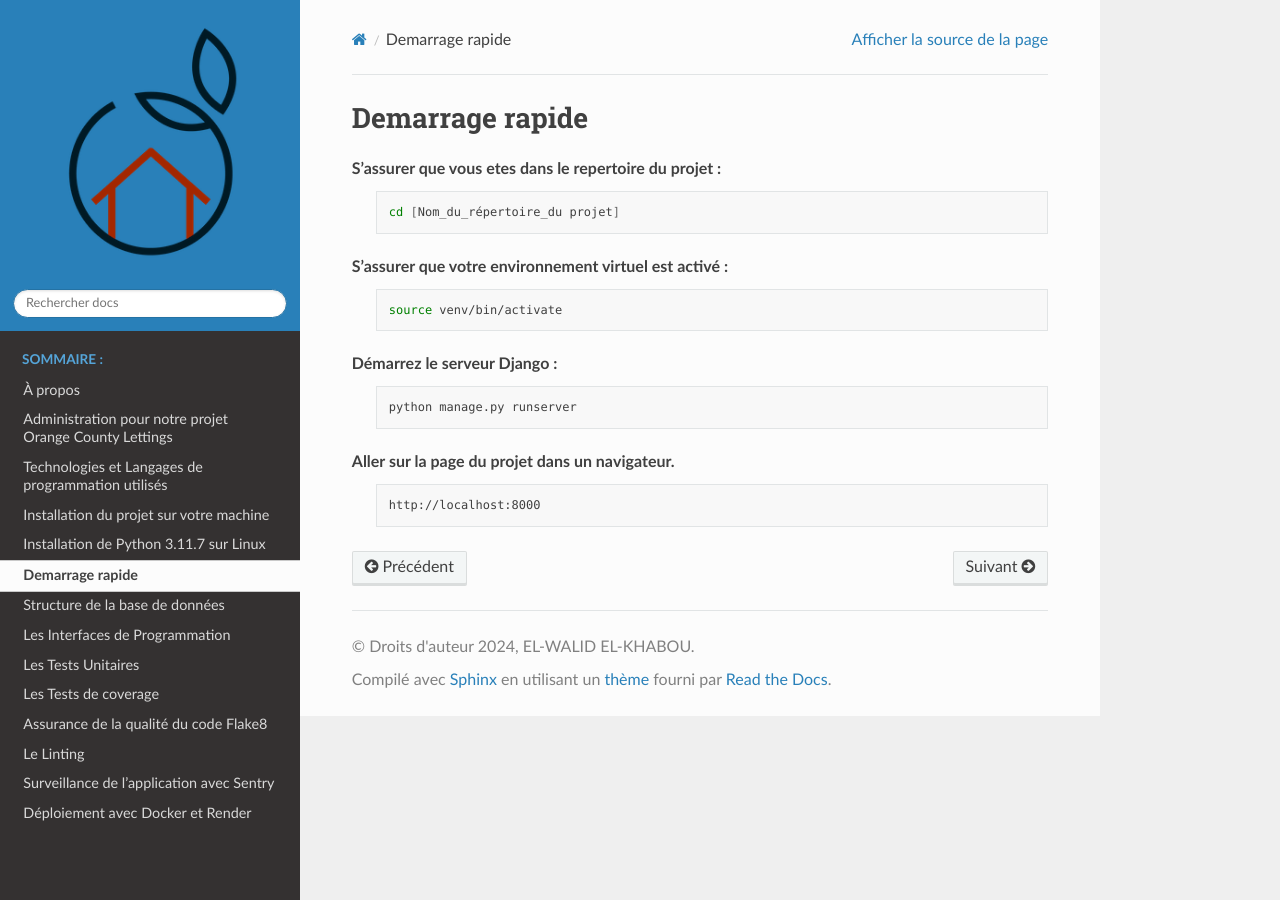
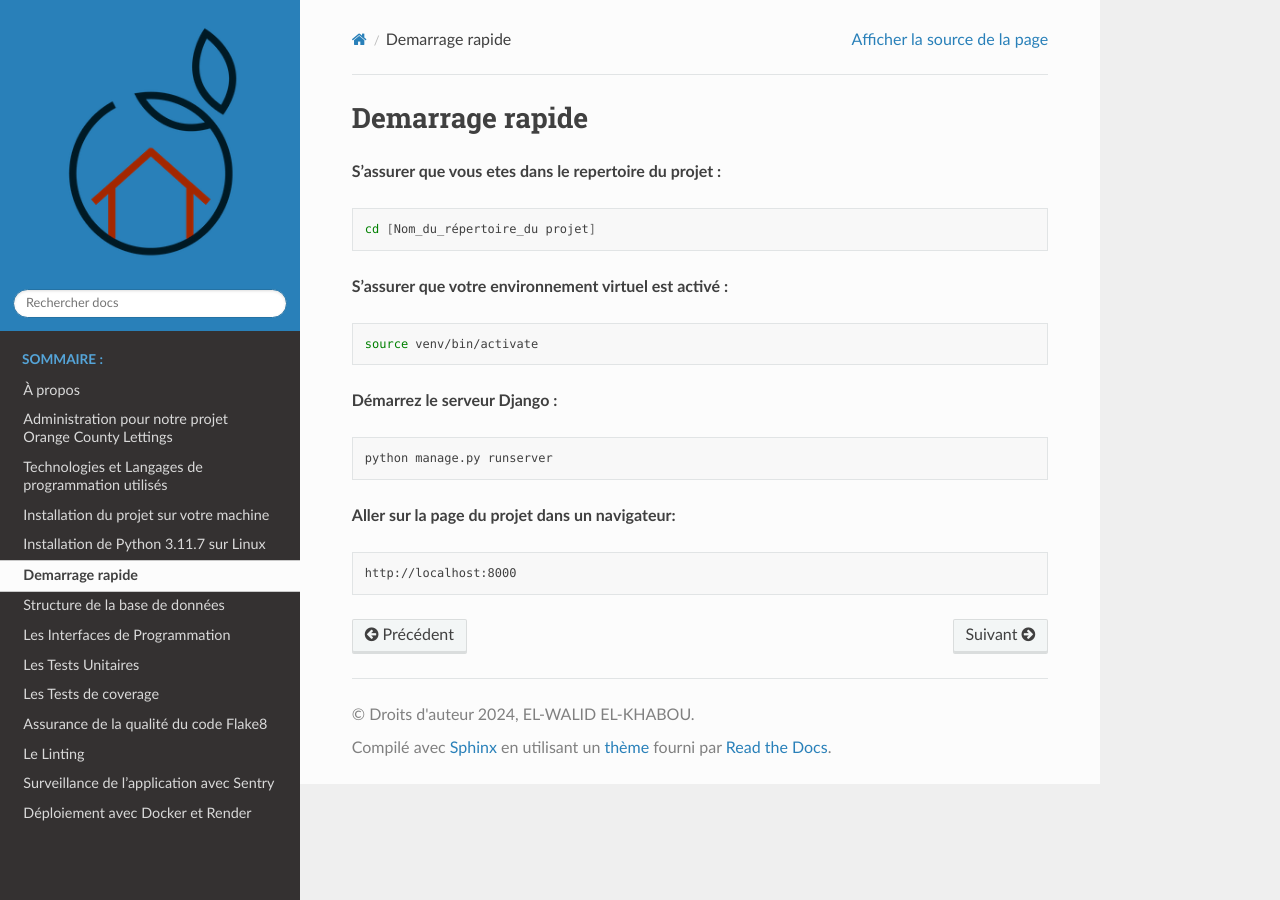
Before and after one commit to waleedos/2023_P13_mettez_a_l-echelle_une_application_Django_en_utilisant-_une_architecture_modulaire, a Sphinx documentation site: the page built from docs/demarrage_rapide.rst, in a window 1280 px wide. Built offline with Sphinx 7.4.7 and the Read the Docs theme 2.0.0, drawn with Linux system fonts in a browser that asks for light colours.

Commit message:
Rebuilt de la documentation Sphinx-3

```diff
--- a/docs/administration.rst
+++ b/docs/administration.rst
@@ -13,6 +13,7 @@ Aller sur l’url suivante (dans le cas d’un test en local):
 Connectez-vous en tant qu'administrateur avec les identifiants suivants :
 
 .. code:: shell
+
    user     :  admin
    password :  Abc1234!
 
--- a/docs/demarrage_rapide.rst
+++ b/docs/demarrage_rapide.rst
@@ -1,25 +1,29 @@
 Demarrage rapide
 ----------------
 
-S'assurer que vous etes dans le repertoire du projet :
-   .. code:: shell
+**S'assurer que vous etes dans le repertoire du projet :**
 
-      cd [Nom_du_répertoire_du projet]
+.. code:: shell
+
+   cd [Nom_du_répertoire_du projet]
 
 
-S'assurer que votre environnement virtuel est activé :
-   .. code:: shell
+**S'assurer que votre environnement virtuel est activé :**
 
-      source venv/bin/activate
+.. code:: shell
+
+   source venv/bin/activate
 
 
-Démarrez le serveur Django :
-   .. code:: shell
+**Démarrez le serveur Django :**
 
-      python manage.py runserver
+.. code:: shell
+
+   python manage.py runserver
 
 
-Aller sur la page du projet dans un navigateur.
-   .. code:: shell
+**Aller sur la page du projet dans un navigateur:**
 
-      http://localhost:8000
+.. code:: shell
+
+   http://localhost:8000
```
Also changed, not shown: docs/installation_python_3_11_7.rst (+12 -0 lines).
